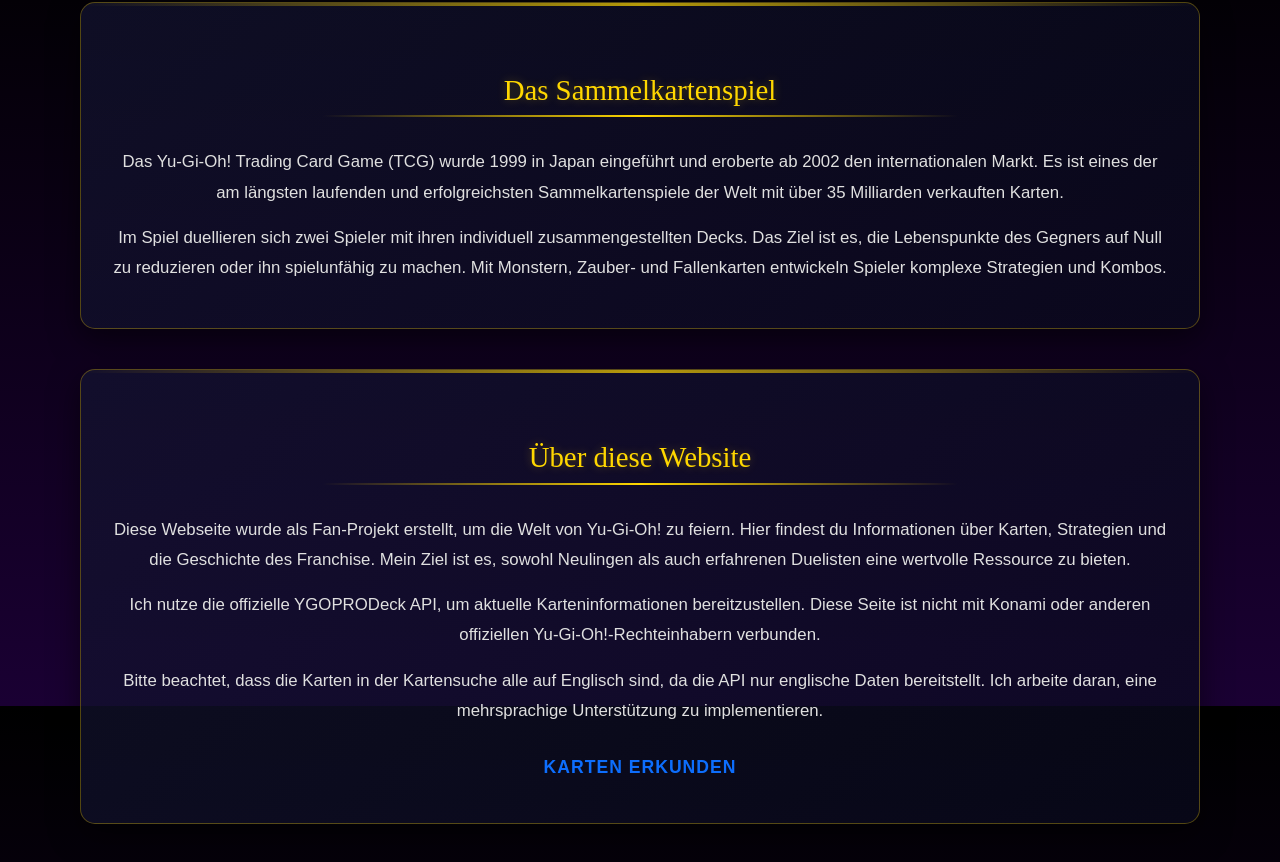
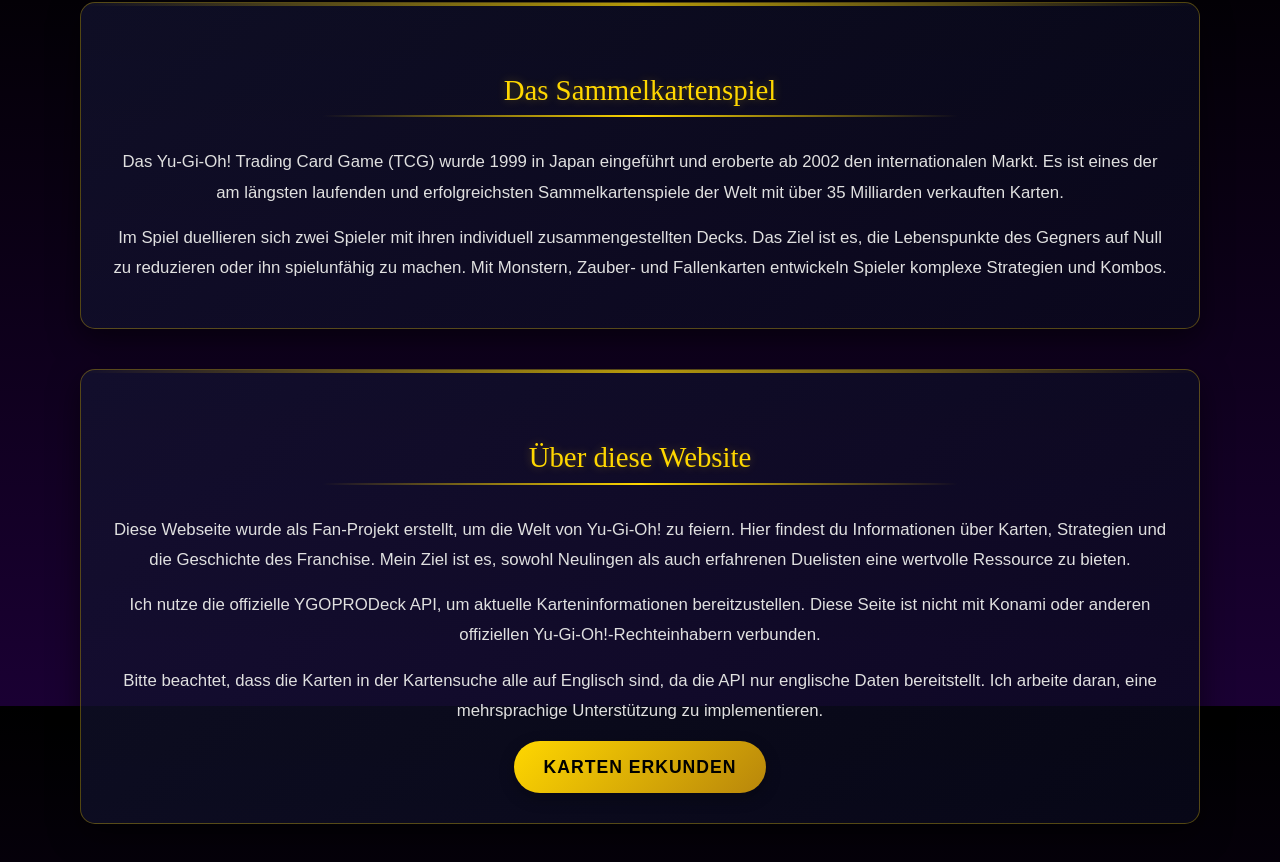
Before and after one commit to Nyma98/yugioh-app, a SvelteKit app: page /about in a window 1280 px wide. Shown: the part 1694-2556 px from the top of the page. Built offline with nearby package versions, Linux system fonts and the light colour scheme.

Commit message:
background wurde angepasst

```diff
--- a/src/routes/+layout.svelte
+++ b/src/routes/+layout.svelte
@@ -1,4 +1,4 @@
-<!-- Einfache Version des Yu-Gi-Oh Hintergrunds direkt im Layout -->
+<!-- Einfache Version des Yu-Gi-Oh Layouts ohne Hintergrundsymbole -->
 
 <script>
   // Importiere Bootstrap CSS und JS
@@ -37,10 +37,6 @@
   });
 </script>
 
-<!-- Symbole im Hintergrund -->
-<div class="yugioh-symbol millennium-eye"></div>
-<div class="yugioh-symbol millennium-puzzle"></div>
-
 <!-- Navbar und Seiteninhalt -->
 <div class="page-container">
   <nav class="navbar">
--- a/src/routes/+page.svelte
+++ b/src/routes/+page.svelte
@@ -1,3 +1,7 @@
+<!-- Symbole im Hintergrund -->
+<div class="yugioh-symbol millennium-eye"></div>
+<div class="yugioh-symbol millennium-puzzle"></div>
+
 <!-- At the top -->
 <div class="content">
 
--- a/src/routes/about/+page.svelte
+++ b/src/routes/about/+page.svelte
@@ -1,9 +1,8 @@
-<div class="page-container">
-  <div class="content">
 <!-- Symbole im Hintergrund -->
 <div class="yugioh-symbol millennium-eye"></div>
 <div class="yugioh-symbol millennium-puzzle"></div>
 
+<div class="content">
   <h1 class="welcome-heading">Über Yu-Gi-Oh!</h1>
 
   <div class="about-container">
@@ -44,9 +43,8 @@
         Bitte beachtet, dass die Karten in der Kartensuche alle auf Englisch sind, da die API nur englische Daten bereitstellt. Ich arbeite daran, eine mehrsprachige Unterstützung zu implementieren.
       </p>
       <div class="cta-container">
-          <a href="/cards" class="cta-button">Karten erkunden</a>
+        <a href="/cards" class="cta-button primary">Karten erkunden</a>
       </div>
     </div>
   </div>
 </div>
-</div>
--- a/src/routes/cards/+page.svelte
+++ b/src/routes/cards/+page.svelte
@@ -125,14 +125,13 @@
   onMount(fetchCards);
 </script>
 
-<div class="page-container">
-  <div class="content">
 <!-- Symbole im Hintergrund -->
 <div class="yugioh-symbol millennium-eye"></div>
 <div class="yugioh-symbol millennium-puzzle"></div>
 
+<div class="content">
   <h1 class="welcome-heading">Yu-Gi-Oh! Kartensuche</h1>
-    <p class=" center-text-start">
+  <p class="center-text-start">
     Durchsuche die riesige Sammlung von Yu-Gi-Oh! Karten. Finde deine Lieblingskarten, studiere ihre Effekte und entdecke neue Strategien für dein Deck!
   </p>
   <p class="center-text-start">
@@ -205,4 +204,3 @@
     {/each}
   </div>
 </div>
-</div>
--- a/src/routes/favorites/+page.svelte
+++ b/src/routes/favorites/+page.svelte
@@ -19,12 +19,11 @@
   }
 </script>
 
-<div class="page-container">
-  <div class="content">
-    <!-- Hintergrund-Symbole -->
+<!-- Symbole im Hintergrund -->
 <div class="yugioh-symbol millennium-eye"></div>
 <div class="yugioh-symbol millennium-puzzle"></div>
 
+<div class="content">
   <h1 class="welcome-heading">Meine Lieblingskarten</h1>
 
   <p class="center-text-start">
@@ -253,4 +252,3 @@
     </div>
   {/if}
 </div>
-</div>
```
Lines whose indentation alone changed are shown as unchanged.
